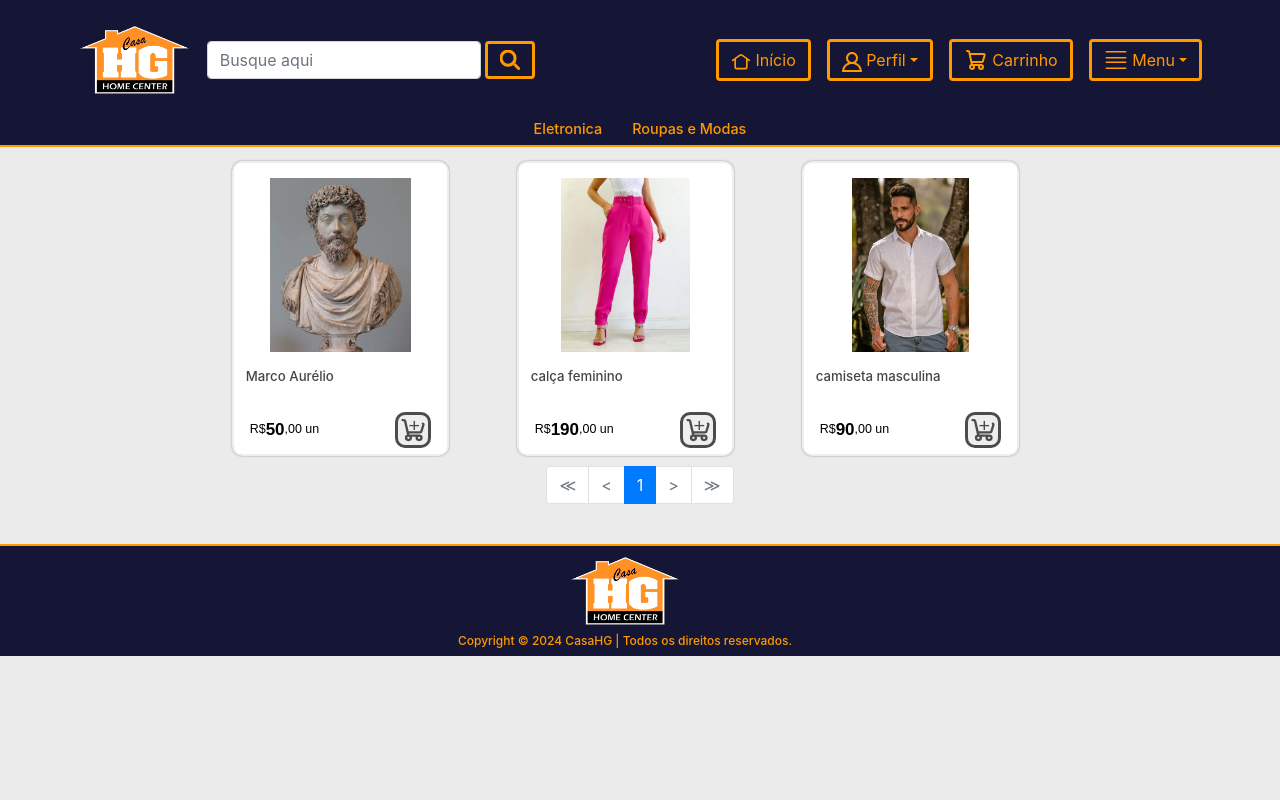
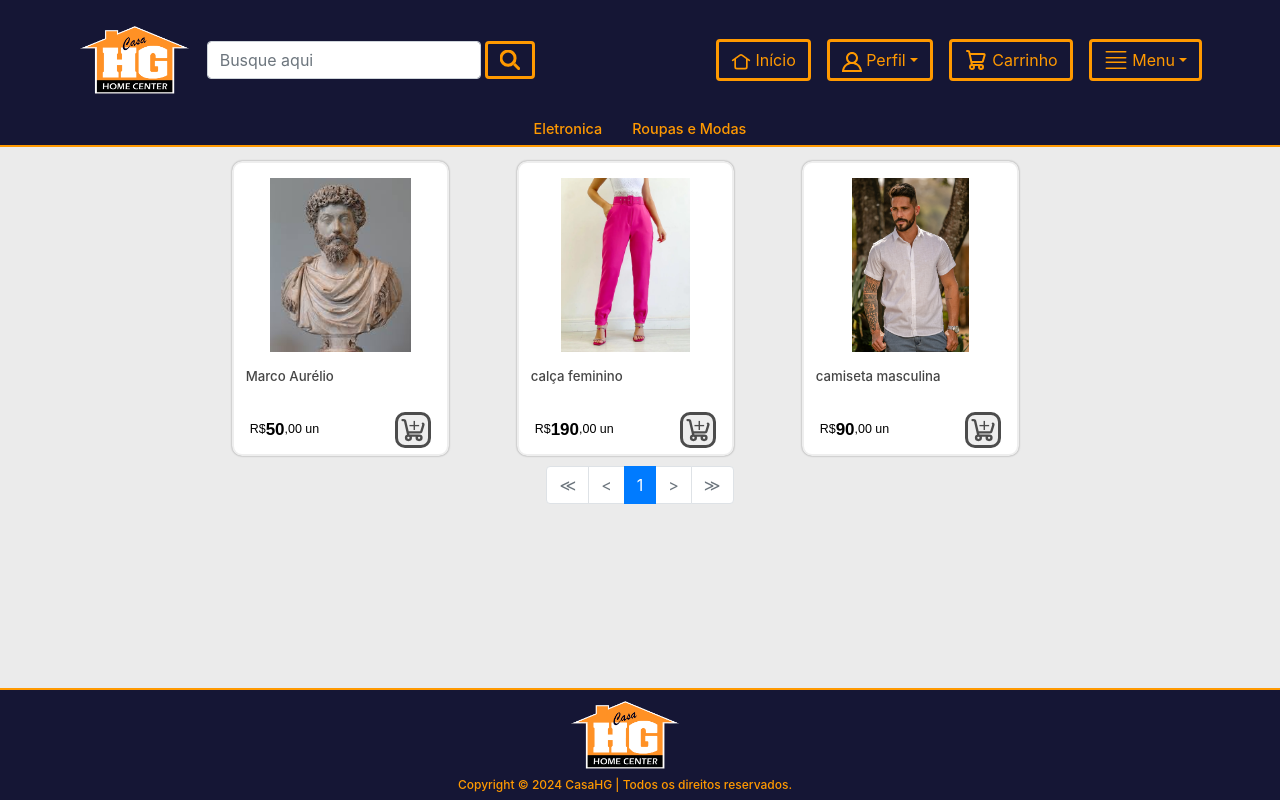
Before and after one commit to joaomarcelo023/django-teste, a Django app: a page that uses templates/base.html in a window 1280 px wide. Run offline with Django 3.2, Linux system fonts and the light colour scheme; data comes from the database, SQL or seed files in the repository; both versions use the stored data as it was after the commit; some libraries are stand-ins or nearby versions.

Commit message:
Layout dos templates pro footer

```diff
--- a/static/css/base.css
+++ b/static/css/base.css
@@ -1,3 +1,19 @@
+html, body {
+    margin: 0;
+    padding: 0;
+    height: 100%;
+    display: flex;
+    flex-direction: column;
+}
+
+/* header {
+    flex: 1;
+} */
+
+section {
+    flex: 1;
+}
+
 @media only screen and (min-width: 750px) {
     .pequeno * {
         display: none;
--- a/templates/addprocarro.html
+++ b/templates/addprocarro.html
@@ -5,8 +5,8 @@
 
 {% block content %}
 
-<div class="container">
+<section class="container">
      produto adicionado no carrinho
-</div>
+</section>
 
 {% endblock content %}
--- a/templates/barra_macro_grupos.html
+++ b/templates/barra_macro_grupos.html
@@ -1,7 +1,6 @@
 {% load static %}
 
 <div class="form-custom-background d-flex" style="justify-content: center; align-items: center; border-bottom: 2px solid #ff9900;">
-
     {% for c in todoscategorias %}
         <a href="{% url 'lojaapp:categoria' c.slug %}" style="color: inherit;">
             <div class="col texto-cor-secundaria">
@@ -9,5 +8,4 @@
             </div>
         </a>
     {% endfor %}
-
 </div>
--- a/templates/base.html
+++ b/templates/base.html
@@ -247,7 +247,6 @@
         </div>
     </header>
 
-
     {% include "barra_macro_grupos.html" %}
 
     {% block content %}
--- a/templates/categoria.html
+++ b/templates/categoria.html
@@ -17,6 +17,7 @@
     }
 </style>
 
+<section>
     <div class="container">
         <div class="row mt-1 justify-content-center align-items-center">
             {% for p in page_obj %}
@@ -80,4 +81,5 @@
             </div>
         </div>
     </div>
+</section>
 {% endblock %}
--- a/templates/clienteentrar.html
+++ b/templates/clienteentrar.html
@@ -1,10 +1,9 @@
 {% extends 'base.html' %}
 {% load static %}
 
-{% block title %}Cadastrar Cliente{% endblock %}
+{% block title %}Entrar{% endblock %}
 
 {% block content %}
-
 <style>
     .errorlist{
         color: red;
@@ -34,5 +33,4 @@
         </div>
     </div>
 </div>
-
 {% endblock %}
--- a/templates/clienteperfil.html
+++ b/templates/clienteperfil.html
@@ -8,7 +8,7 @@
 {% block content %}
 <link rel="stylesheet" type="text/css" href="{% static 'css/clienteperfil.css' %}">
 
-<section class="form-custom-background navbarSection grande">
+<div class="form-custom-background navbarSection grande">
     <div class="row justify-content-center">
         <form method="get" action="{% url 'lojaapp:clienteperfil' %}">
             <nav id="perfilSelect" class="col-12 align-items-center text-center pageNav">
@@ -22,7 +22,7 @@
             </nav>
         </form>
     </div>
-</section>
+</div>
 
 <section class="container">
     <div id="ClienteInfo" class="row m-5 perfilCont">
--- a/templates/contato.html
+++ b/templates/contato.html
@@ -4,7 +4,7 @@
 {% block title %}CONTATO{% endblock %}
 
 {%block content %}
-
+<section>
     <h1>SEJA BEM VINDO AO CONTATO</h1>
-
+</section>
 {% endblock %}
--- a/templates/enderecocadastrar.html
+++ b/templates/enderecocadastrar.html
@@ -6,7 +6,7 @@
 {% block content %}
 <link rel="stylesheet" type="text/css" href="{% static 'css/enderecocadastrar.css' %}">
 
-    <div class="container">
+<section class="container">
     <h3 class="text-center mb-4">Adicionar Endereço</h3>
     <form id="addressForm" action="{% url 'lojaapp:endereco_cadastrar' %}" method="POST">
         {% csrf_token %}
@@ -39,10 +39,9 @@
         </div>
         <button type="submit" class="btn btn-success">Cadastrar Endereço</button>
     </form>
-    </div>
+</section>
 
 <script src="https://code.jquery.com/jquery-3.7.1.min.js"></script>
 <script src="https://cdnjs.cloudflare.com/ajax/libs/jquery.inputmask/5.0.9/jquery.inputmask.min.js"></script>
 <script src="{% static 'js/enderecocadastrar.js' %}"></script>
-
 {% endblock %}
--- a/templates/forma_de_entrega.html
+++ b/templates/forma_de_entrega.html
@@ -8,7 +8,7 @@
 {% block content %}
 <link rel="stylesheet" type="text/css" href="{% static 'css/forma_de_entrega.css' %}">
 
-<div class="container mt-5 mb-5">
+<section class="container mt-5 mb-5">
         <h1>Escolha a forma de entrega</h1>
         <form method="POST" action="{% url 'lojaapp:pedido_carro_endereco' %}">
             {% csrf_token %}
@@ -41,7 +41,7 @@
             <button type="submit" class="button">Continuar</button>
         </form>
     </div>
-</div>
+</section>
 
 <script src="{% static 'js/forma_de_entrega.js' %}"></script>
 {% endblock %}
--- a/templates/home.html
+++ b/templates/home.html
@@ -21,7 +21,7 @@
     </div>
 </div>
 
-    <div class="container">
+<section class="container">
     <div class="row justify-content-center">
         <div class="col-3" style="display:flex; justify-content: center;">
             <nav aria-label="...">
@@ -73,5 +73,5 @@
             </nav>
         </div>
     </div>
-    </div>
+</section>
 {% endblock %}
--- a/templates/meucarro.html
+++ b/templates/meucarro.html
@@ -8,7 +8,7 @@
 {% block content %}
 <link rel="stylesheet" type="text/css" href="{% static 'css/carro.css' %}">
 
-<div class="container table-container">
+<section class="container table-container">
     <br>
     <div class = "row justify-content-center">
         <div class = "col-md-12">
@@ -58,5 +58,5 @@
             </table>
         </div>
     </div>
-</div>
+</section>
 {% endblock %}
--- a/templates/processar.html
+++ b/templates/processar.html
@@ -8,7 +8,7 @@
 {% block content %}
 <link rel="stylesheet" type="text/css" href="{% static 'css/processar.css' %}">
 
-<div class="container table-container">
+<section class="container table-container">
     <br>
     <div class="row justify-content-center">
         <div class = "col-md-5">
@@ -297,7 +297,7 @@
             </div>
         </div>
     </div>
-</div>
+</section>
 
 <script src="{% static 'js/processar.js' %}"></script>
 {% endblock %}
--- a/templates/produtodetalhe.html
+++ b/templates/produtodetalhe.html
@@ -5,7 +5,7 @@
 
 {% block content %}
 
-<div class="container">
+<section class="container">
 
     <hr>
     <div class="container">
@@ -26,5 +26,5 @@
 
         </div>
     </div>
-</div>
+</section>
 {% endblock %}
--- a/templates/todos-produtos.html
+++ b/templates/todos-produtos.html
@@ -5,7 +5,7 @@
 
 {% block content %}
 
-<div class="container">
+<section class="container">
     <h1 class="text-center">TODOS OS PRODUTOS DA CATEGORIA</h1>
 
     {% for cat in todoscategorias %}
@@ -25,5 +25,5 @@
     </div>
 
     {% endfor %}
-</div>
+</section>
 {% endblock %}
```
Also changed, not shown: static/js/clienteregistrar.js (added, +8 -0 lines), templates/clienteregistrar.html (+3 -22 lines), templates/pesquisar.html (+12 -13 lines), db.sqlite3. Lines whose indentation alone changed are shown as unchanged.
